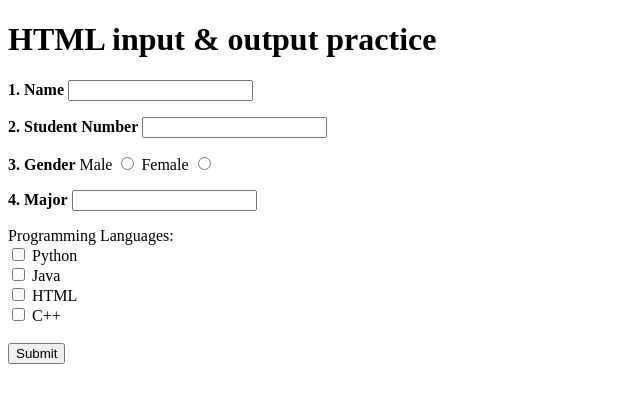
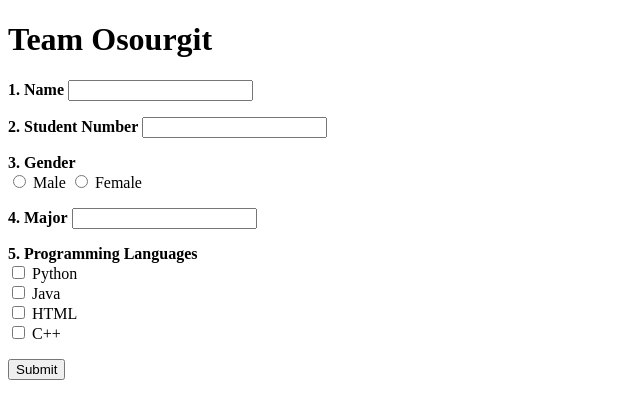
Before and after one commit to CSID-DGU/2023-2-OSSPrac-Osourgit-01, a Flask app: page / in a window 1280 px wide. Shown: the top 419 px of the page, without its empty margins (0-640 px from the left). Run offline with Flask 3, Linux system fonts and the light colour scheme.

Commit message:
코드 스타일 통일화

```diff
--- a/teamwork03/main.py
+++ b/teamwork03/main.py
@@ -1,12 +1,12 @@
-from flask import Flask, render_template, request
+from flask import Flask,render_template,request
 
-app = Flask(__name__)
+app=Flask(__name__)
 
 @app.route('/')
 def input():
     return render_template('input.html')
 
-@app.route('/result', methods=['POST', 'GET'])
+@app.route('/result',methods=['POST','GET'])
 def result():
     if request.method =='POST':
         result=dict()
@@ -17,14 +17,13 @@ def result():
         result['Gender']=request.form.get('gender')
 
         # Major
-        result['Major']=request.form.get('Major')
+        result['Major']=request.form.get('major')
 
         # Programming Languages
-        result['Programming_Languages'] = request.form.getlist('programming_languages')
+        result['Programming Languages'] = ', '.join(request.form.getlist('programming_languages[]'))
 
         return render_template('result.html',result=result)
 
 
 if __name__ =='__main__':
-
     app.run(debug=True)
--- a/teamwork03/templates/input.html
+++ b/teamwork03/templates/input.html
@@ -1,38 +1,41 @@
 <!DOCTYPE html>
 <html lang="en">
 <body>
-    <h1> HTML input & output practice</h1>
+    <h1> Team Osourgit</h1>
     <form action="/result" method="POST">
 
+        <!-- Name -->
         <p><b>1. Name</b> <input type='text' id='name' name='name' /></p>
+
+        <!-- Student Number -->
         <p><b>2. Student Number</b> <input type='text' id='StudentNumber' name='StudentNumber' /></p>
 
-        <!-- Gender Selection -->
-        <p><b>3. Gender</b>
+        <!-- Gender -->
+        <p><b>3. Gender</b> <br />
+            <input type="radio" id="male" name="gender" value="Male" required>
             <label for="male">Male</label>
-            <input type="radio" id="male" name="gender" value="Male" required>
+            <input type="radio" id="female" name="gender" value="Female" required>
             <label for="female">Female</label>
-            <input type="radio" id="female" name="gender" value="Female" required>
         </p>
-
 
         <!-- Major -->
         <p><b>4. Major</b> <input type='text' id='major' name='major' /></p>
 
 
         <!-- Programming Languages -->
+        <p><b>5. Programming Languages</b><br />
+            <input type="checkbox" id="Python" name="programming_languages[]" value="Python">
+            <label for="Python"> Python</label><br>
 
+            <input type="checkbox" id="Java" name="programming_languages[]" value="Java">
+            <label for="Java"> Java</label><br>
 
-          <label for="programming_languages">Programming Languages:</label><br>
-          <input type="checkbox" id="Python" name="programming_languages" value="Python">
-          <label for="Python"> Python</label><br>
-          <input type="checkbox" id="Java" name="programming_languages" value="Java">
-          <label for="Java"> Java</label><br>
-          <input type="checkbox" id="HTML" name="programming_languages" value="HTML">
-          <label for="HTML"> HTML</label><br>
-          <input type="checkbox" id="Cplusplus" name="programming_languages" value="C++">
-          <label for="Cplusplus"> C++</label><br><br>
+            <input type="checkbox" id="HTML" name="programming_languages[]" value="HTML">
+            <label for="HTML"> HTML</label><br>
 
+            <input type="checkbox" id="Cplusplus" name="programming_languages[]" value="C++">
+            <label for="Cplusplus"> C++</label><br>
+        </p>
 
         <button type='submit' name='submit' value='submit'>Submit</button>
 
```
